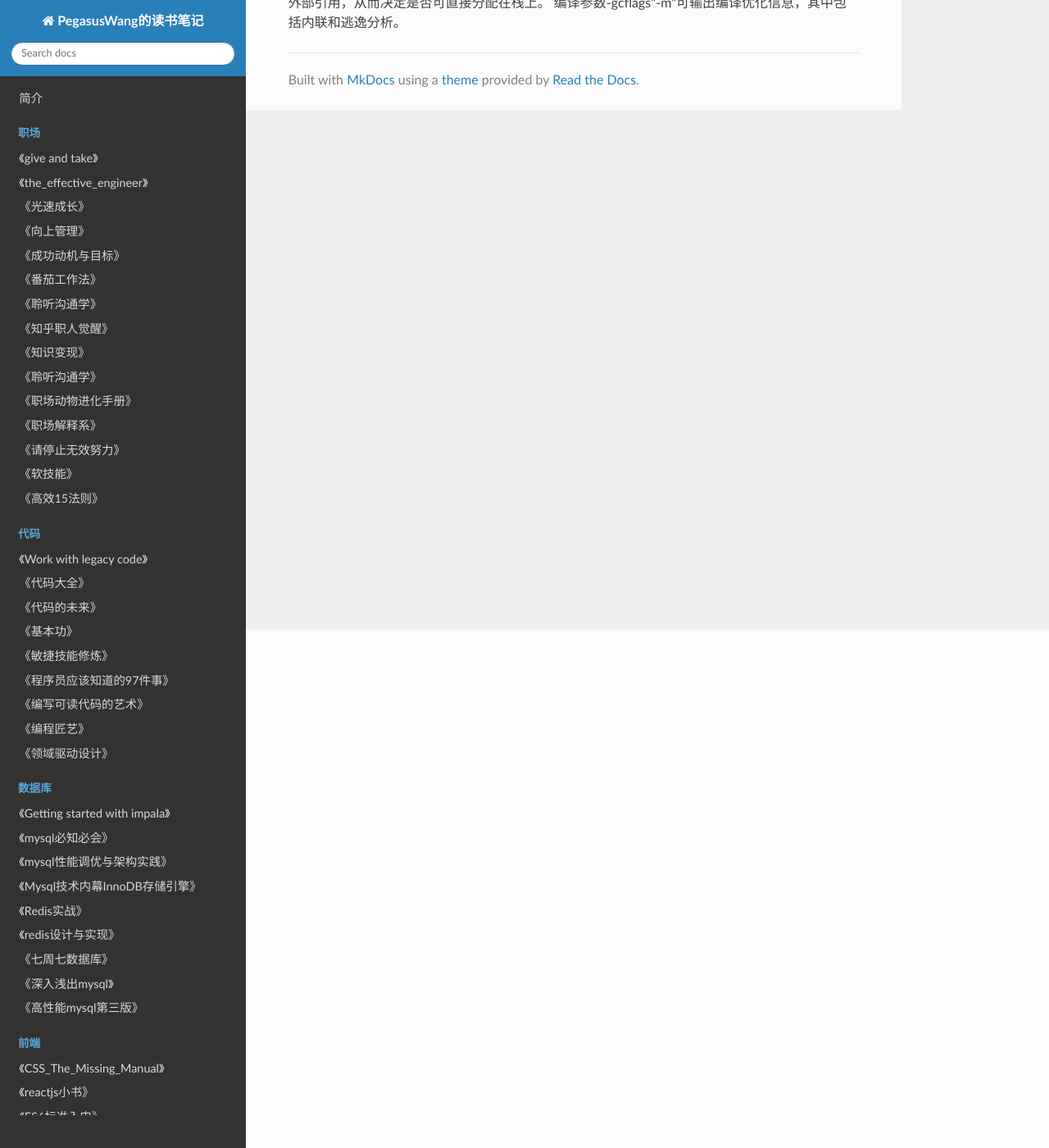
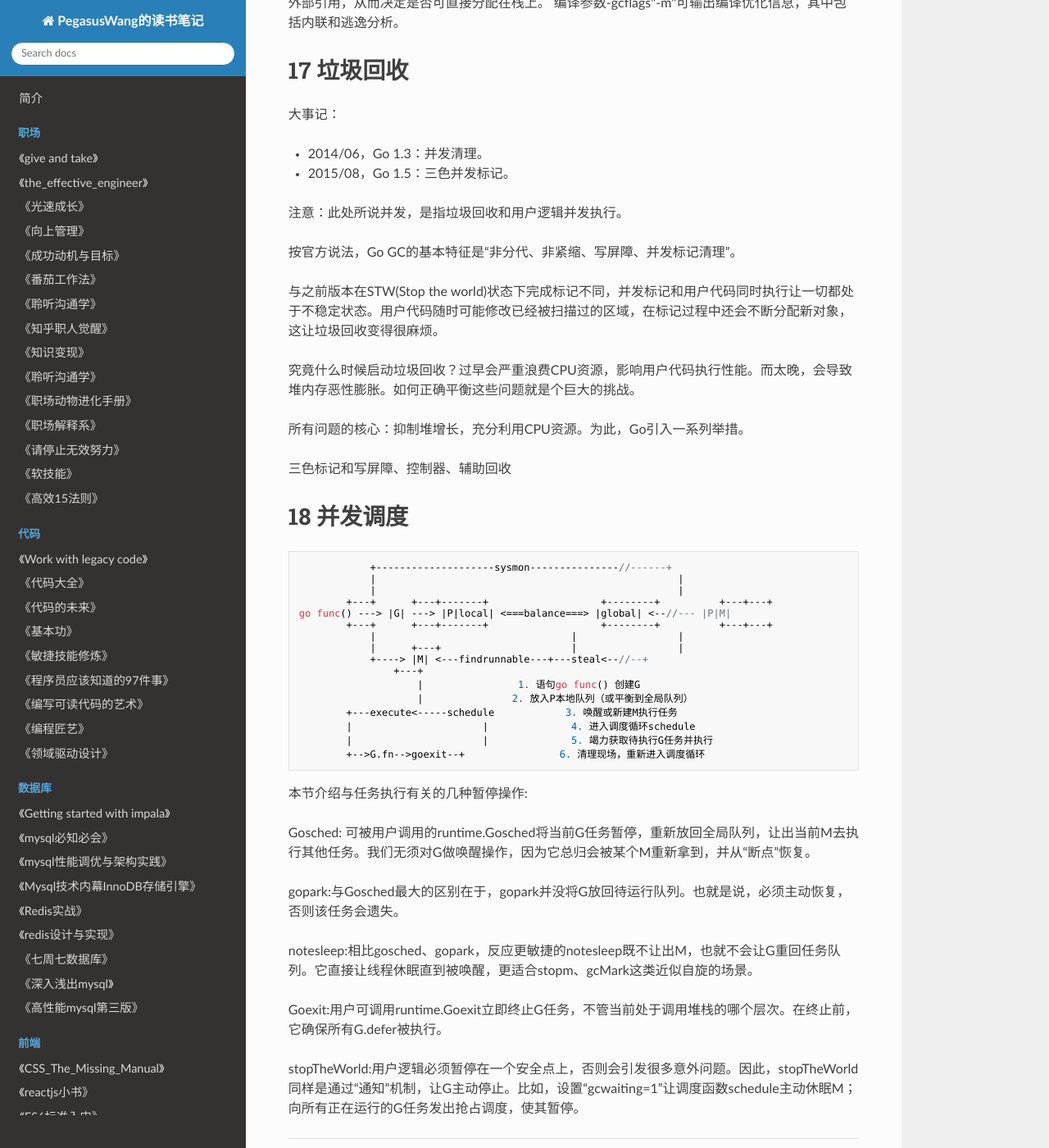
Before and after one commit to PegasusWang/booknotes, an MkDocs documentation site: the page built from docs/golang/go语言学习笔记源码剖析.md, in a window 1280 px wide and 1400 px high, scrolled down 632 px. Shown: the whole window at 82% size. Built offline with MkDocs 1.6.1, drawn with Linux system fonts in a browser that asks for light colours; nearby versions of some CDN libraries; old or Windows-style settings are respelled for this version of MkDocs.

Commit message:
go schedule

```diff
--- a/docs/golang/go语言学习笔记源码剖析.md
+++ b/docs/golang/go语言学习笔记源码剖析.md
@@ -21,3 +21,60 @@
 
 Go编译器支持逃逸分析（escape analysis），它会在编译期通过构建调用图来分析局部变量是否会被外部引用，从而决定是否可直接分配在栈上。
 编译参数-gcflags"-m"可输出编译优化信息，其中包括内联和逃逸分析。
+
+
+# 17 垃圾回收
+
+大事记：
+
+- 2014/06，Go 1.3：并发清理。
+- 2015/08，Go 1.5：三色并发标记。
+
+注意：此处所说并发，是指垃圾回收和用户逻辑并发执行。
+
+按官方说法，Go GC的基本特征是“非分代、非紧缩、写屏障、并发标记清理”。
+
+与之前版本在STW(Stop the world)状态下完成标记不同，并发标记和用户代码同时执行让一切都处于不稳定状态。用户代码随时可能修改已经被扫描过的区域，在标记过程中还会不断分配新对象，这让垃圾回收变得很麻烦。
+
+究竟什么时候启动垃圾回收？过早会严重浪费CPU资源，影响用户代码执行性能。而太晚，会导致堆内存恶性膨胀。如何正确平衡这些问题就是个巨大的挑战。
+
+所有问题的核心：抑制堆增长，充分利用CPU资源。为此，Go引入一系列举措。
+
+三色标记和写屏障、控制器、辅助回收
+
+
+# 18 并发调度
+
+
+				+--------------------sysmon---------------//------+
+				|                                                   |
+				|                                                   |
+		    +---+      +---+-------+                   +--------+          +---+---+
+    go func() ---> |G| ---> |P|local| <===balance===> |global| <--//--- |P|M|
+		    +---+      +---+-------+                   +--------+          +---+---+
+				|                                 |                 |
+				|      +---+                      |                 |
+				+----> |M| <---findrunnable---+---steal<--//--+
+					+---+
+					    |                1. 语句go func() 创建G
+					    |               2. 放入P本地队列（或平衡到全局队列）
+		    +---execute<-----schedule            3. 唤醒或新建M执行任务
+		    |                      |              4. 进入调度循环schedule
+		    |                      |              5. 竭力获取待执行G任务并执行
+		    +-->G.fn-->goexit--+                6. 清理现场，重新进入调度循环
+
+
+
+
+本节介绍与任务执行有关的几种暂停操作:
+
+Gosched: 可被用户调用的runtime.Gosched将当前G任务暂停，重新放回全局队列，让出当前M去执行其他任务。我们无须对G做唤醒操作，因为它总归会被某个M重新拿到，并从“断点”恢复。
+
+gopark:与Gosched最大的区别在于，gopark并没将G放回待运行队列。也就是说，必须主动恢复，否则该任务会遗失。
+
+notesleep:相比gosched、gopark，反应更敏捷的notesleep既不让出M，也就不会让G重回任务队列。它直接让线程休眠直到被唤醒，更适合stopm、gcMark这类近似自旋的场景。
+
+
+Goexit:用户可调用runtime.Goexit立即终止G任务，不管当前处于调用堆栈的哪个层次。在终止前，它确保所有G.defer被执行。
+
+stopTheWorld:用户逻辑必须暂停在一个安全点上，否则会引发很多意外问题。因此，stopTheWorld同样是通过“通知”机制，让G主动停止。比如，设置“gcwaiting=1”让调度函数schedule主动休眠M；向所有正在运行的G任务发出抢占调度，使其暂停。
```
